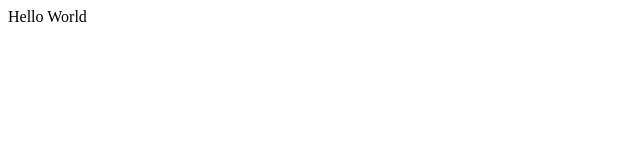
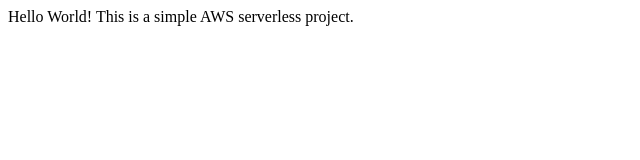
Before and after one commit to vegjedi/aws-simple-webapp, a plain HTML site: page index.html in a window 1280 px wide. Shown: the whole page, without its empty margins (0-640 px from the left). Drawn offline with Linux system fonts and the light colour scheme.

Commit message:
add more content

```diff
--- a/index.html
+++ b/index.html
@@ -6,6 +6,6 @@
 </head>
 
 <body>
-    Hello World
+    Hello World! This is a simple AWS serverless project.
 </body>
 </html>
```
